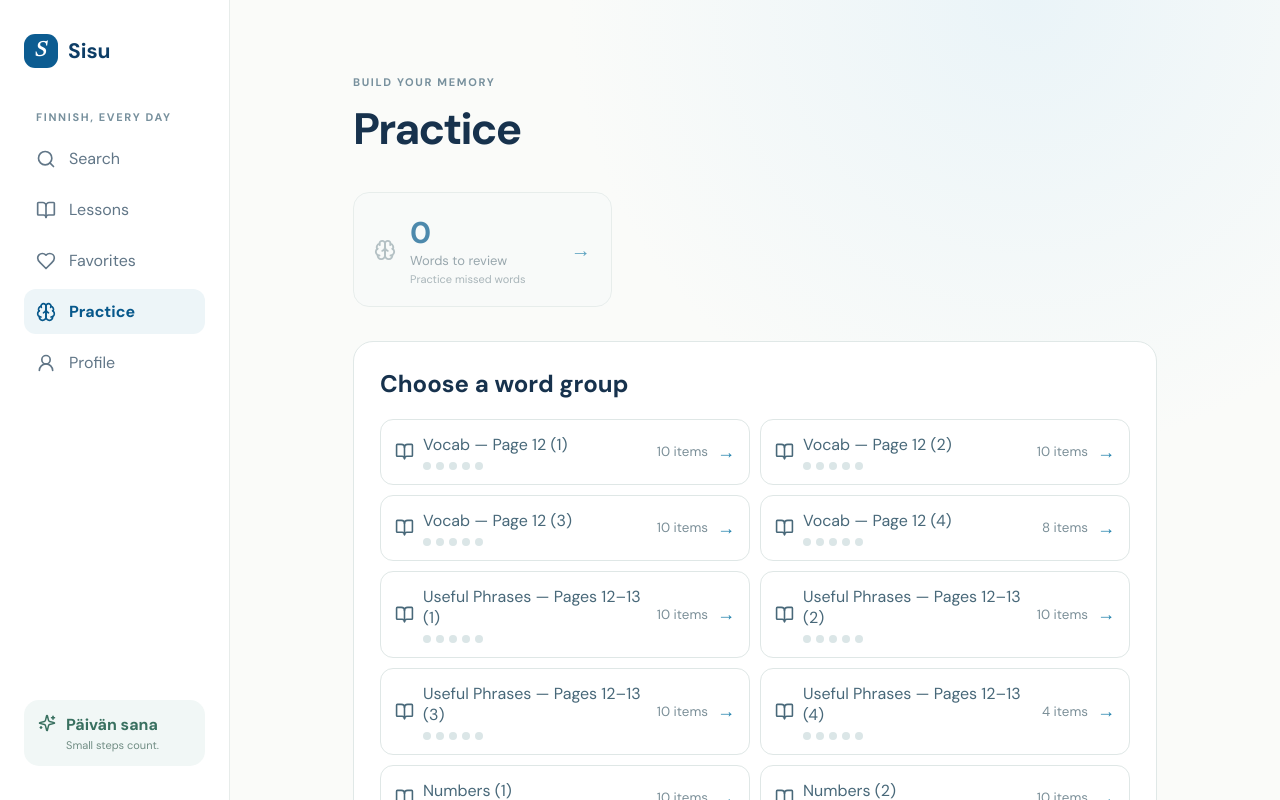
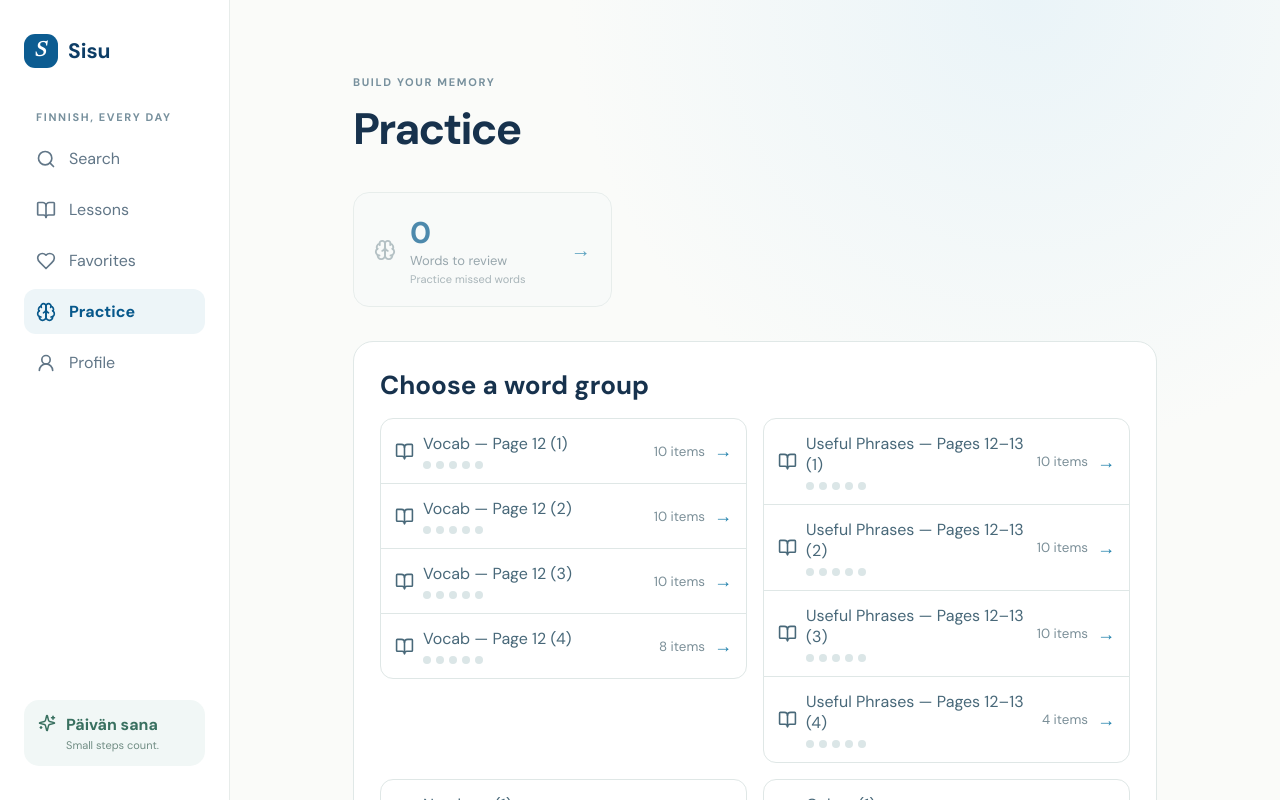
Before and after one commit to phawitb/V-Learnfinnish, a React (Vite) app: page / in a window 1280 px wide. Both pictures are taken after a click on the button "Practice". Shown: the top 800 px of the page. Built offline with nearby package versions, Linux system fonts and the light colour scheme.

Commit message:
Group related practice decks

```diff
--- a/src/App.tsx
+++ b/src/App.tsx
@@ -875,6 +875,14 @@ function Practice({
       ],
       [colorItems, items, numberItems, phraseItems, vocabItems],
     ),
+    groupSections = useMemo(
+      () => Array.from(new Set(groups.map((group) => group.id.replace(/-\d+$/, ""))))
+        .map((sectionId) => ({
+          id: sectionId,
+          groups: groups.filter((group) => group.id.replace(/-\d+$/, "") === sectionId),
+        })),
+      [groups],
+    ),
     regularGroup = groups.find((group) => group.id === selectedGroupId) || groups[0],
     selectedGroup = reviewDeck
       ? { id: "review", title: "Words to review", items: reviewDeck }
@@ -1093,7 +1101,9 @@ function Practice({
         <div className="setup">
           <h2>Choose a word group</h2>
           <div className="practice-group-grid">
-            {groups.map((group) => (
+            {groupSections.map((section) => (
+              <div className="practice-group-section" key={section.id}>
+                {section.groups.map((group) => (
                   <button
                     key={group.id}
                     className={selectedGroupId === group.id && reviewDeck === null ? "selected" : ""}
@@ -1112,6 +1122,8 @@ function Practice({
                       →
                     </span>
                   </button>
+                ))}
+              </div>
             ))}
           </div>
         </div>
--- a/src/styles.css
+++ b/src/styles.css
@@ -589,17 +589,25 @@ main {
 .setup h2 {
   margin-top: 0;
 }
+.setup > h2 {
+  margin-bottom: 16px;
+  font-size: 26px;
+}
 .setup h2:not(:first-child) {
   margin-top: 28px;
 }
 .practice-group-grid {
   display: grid;
   grid-template-columns: repeat(2, 1fr);
-  gap: 10px;
+  align-items: start;
+  gap: 16px;
+}
+.practice-group-section {
+  display: grid;
 }
 .practice-group-grid button {
   border: 1px solid #dfe7e6;
-  border-radius: 13px;
+  border-radius: 0;
   background: #fff;
   color: #486879;
   padding: 14px;
@@ -608,11 +616,22 @@ main {
   align-items: center;
   gap: 9px;
   text-align: left;
+}
+.practice-group-section button + button {
+  margin-top: -1px;
+}
+.practice-group-section button:first-child {
+  border-radius: 13px 13px 0 0;
+}
+.practice-group-section button:last-child {
+  border-radius: 0 0 13px 13px;
+}
+.practice-group-section button:only-child {
+  border-radius: 13px;
 }
 .practice-group-grid button:hover {
   border-color: #8ab8c8;
   background: #f7fbfc;
-  transform: translateY(-1px);
 }
 .group-arrow {
   color: #2181ac;
@@ -1497,6 +1516,7 @@ main {
   }
   .practice-group-grid {
     grid-template-columns: 1fr;
+    gap: 14px;
   }
   .lessons-grid {
     grid-template-columns: 1fr;
@@ -1525,6 +1545,10 @@ main {
   }
   .setup h2:not(:first-child) {
     margin-top: 22px;
+  }
+  .setup > h2 {
+    margin-bottom: 14px;
+    font-size: 22px;
   }
   .practice-session {
     min-height: calc(100dvh - 70px);
```
Also changed, not shown: 1 other file (tests, documents, lock files or other folders). Lines whose indentation alone changed are shown as unchanged.
